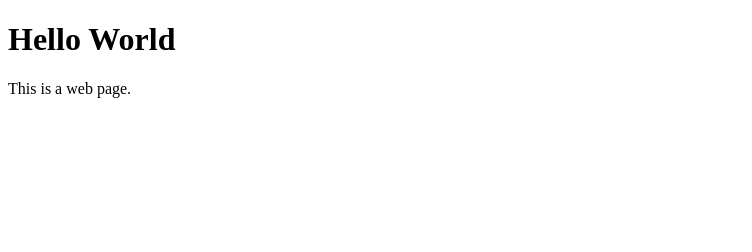
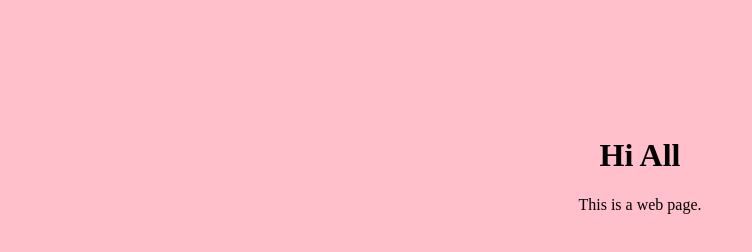
Before and after one commit to aadityakanathe/second-demo, a plain HTML site: page index.html in a window 1280 px wide. Shown: the whole page, without its empty margins (0-752 px from the left). Drawn offline with Linux system fonts and the light colour scheme.

Commit message:
updated new

```diff
--- a/index.html
+++ b/index.html
@@ -4,8 +4,10 @@
     <meta charset="utf-8">
     <title>Hello World</title>
   </head>
-  <body>
-    <h1>Hello World</h1>
+  <body text="black" bgcolor="pink" >
+  <center><br><br><br><br><br><br>
+    <h1>Hi All </h1>
     <p>This is a web page.</p>
+  </center>
   </body>
 </html>
```
